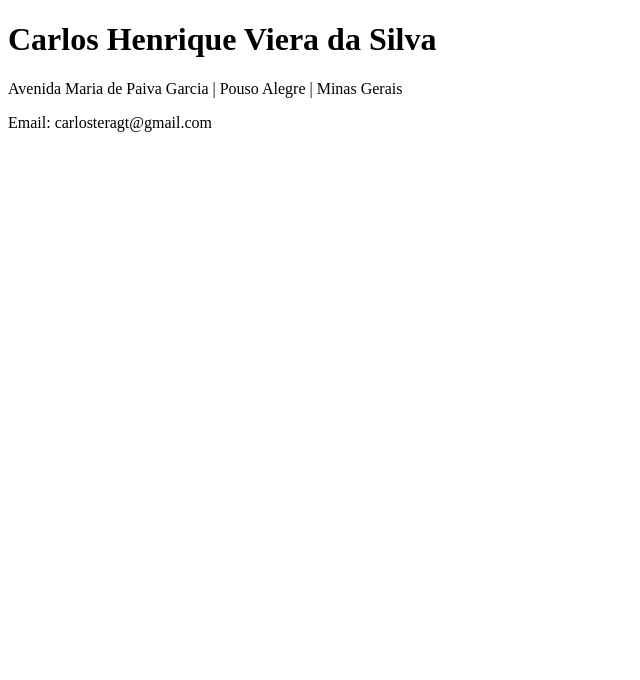
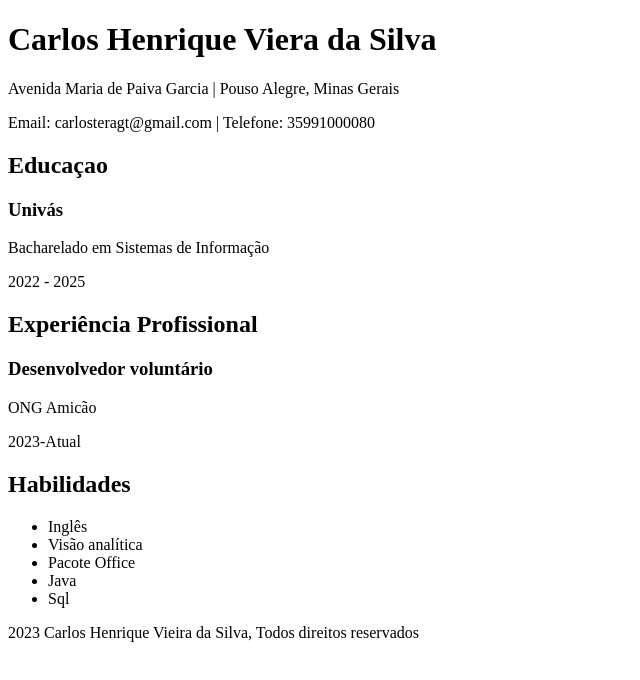
Before and after one commit to carlosteragt/carlosteragt.github.io, a plain HTML site: page index.html in a window 1280 px wide. Shown: the whole page, without its empty margins (0-640 px from the left). Drawn offline with Linux system fonts and the light colour scheme.

Commit message:
Add files via upload

```diff
--- a/index.html
+++ b/index.html
@@ -7,11 +7,71 @@
         <header>
             <h1>Carlos Henrique Viera da Silva</h1>
             <p>
-                Avenida Maria de Paiva Garcia | Pouso Alegre | Minas Gerais
+                Avenida Maria de Paiva Garcia | Pouso Alegre, Minas Gerais
             </p>
             <p>
-                Email: carlosteragt@gmail.com
+                Email: carlosteragt@gmail.com | Telefone: 35991000080
             </p>
         </header>
+        <section class="education">
+            <h2>
+                Educaçao
+            </h2>
+            <div class="item">
+                <h3>
+                    Univás
+                </h3>
+                <p>
+                    Bacharelado em Sistemas de Informação
+                </p>
+                <p>
+                    2022 - 2025
+                </p>
+            </div>
+        </section>
+        <section class="experience">
+            <h2>
+                Experiência Profissional
+            </h2>
+            <div class="item">
+                <h3>
+                    Desenvolvedor voluntário
+                </h3>
+                <p>
+                    ONG Amicão
+                </p>
+                <p>
+                    2023-Atual
+                </p>
+            </div>
+        </section>
+        <section class="skills">
+            <h2>
+                Habilidades
+            </h2>
+            <ul>
+                <li>
+                    Inglês
+                </li>
+                <li>
+                    Visão analítica
+                </li>
+                <li>
+                    Pacote Office
+                </li>
+                <li>
+                    Java
+                </li>
+                <li>
+                    Sql
+                </li>
+            </ul>
+            </div>
+        </section>
+        <footer>
+            <p>
+                2023 Carlos Henrique Vieira da Silva, Todos direitos reservados
+            </p>
+        </footer>
     </body>
 </html>
```
